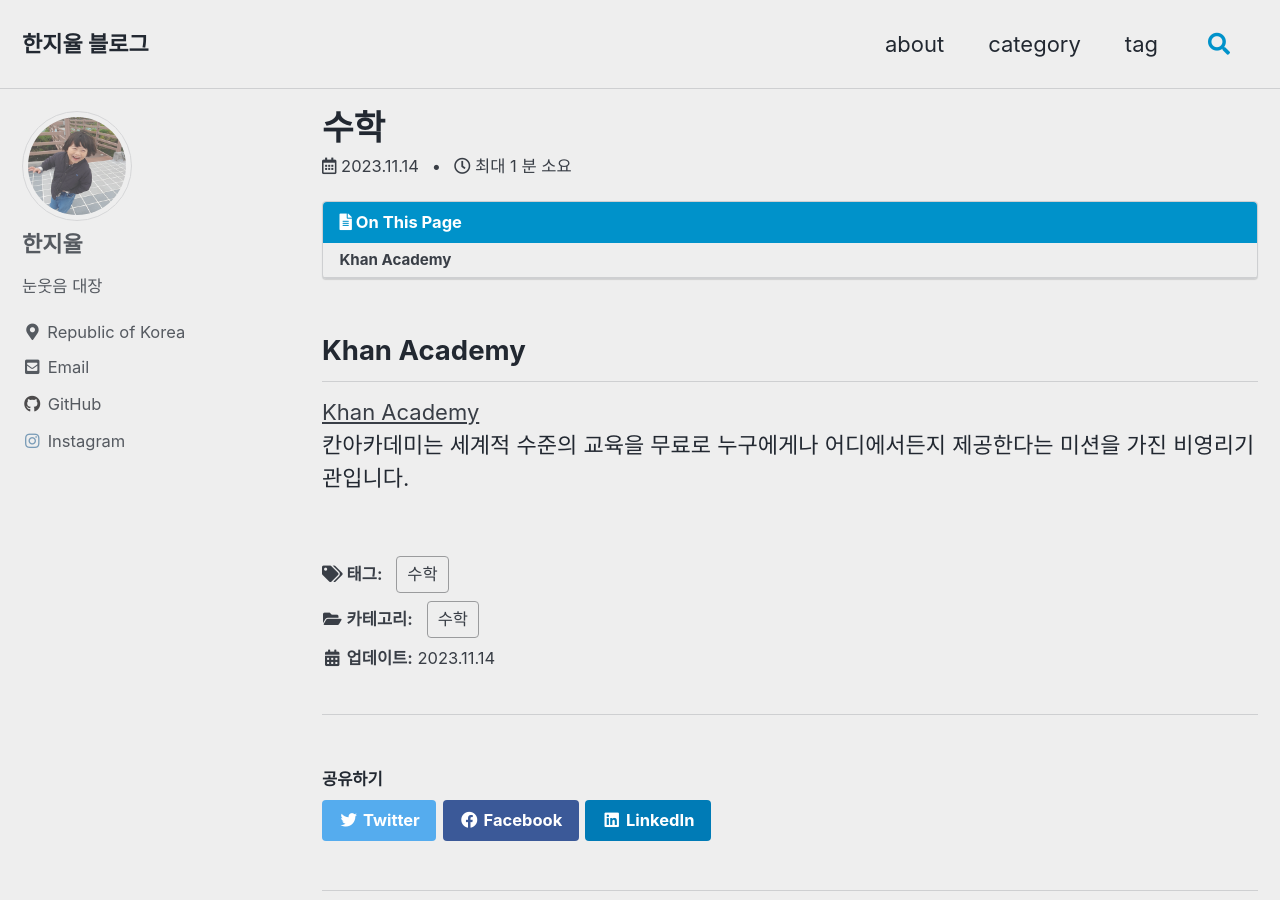
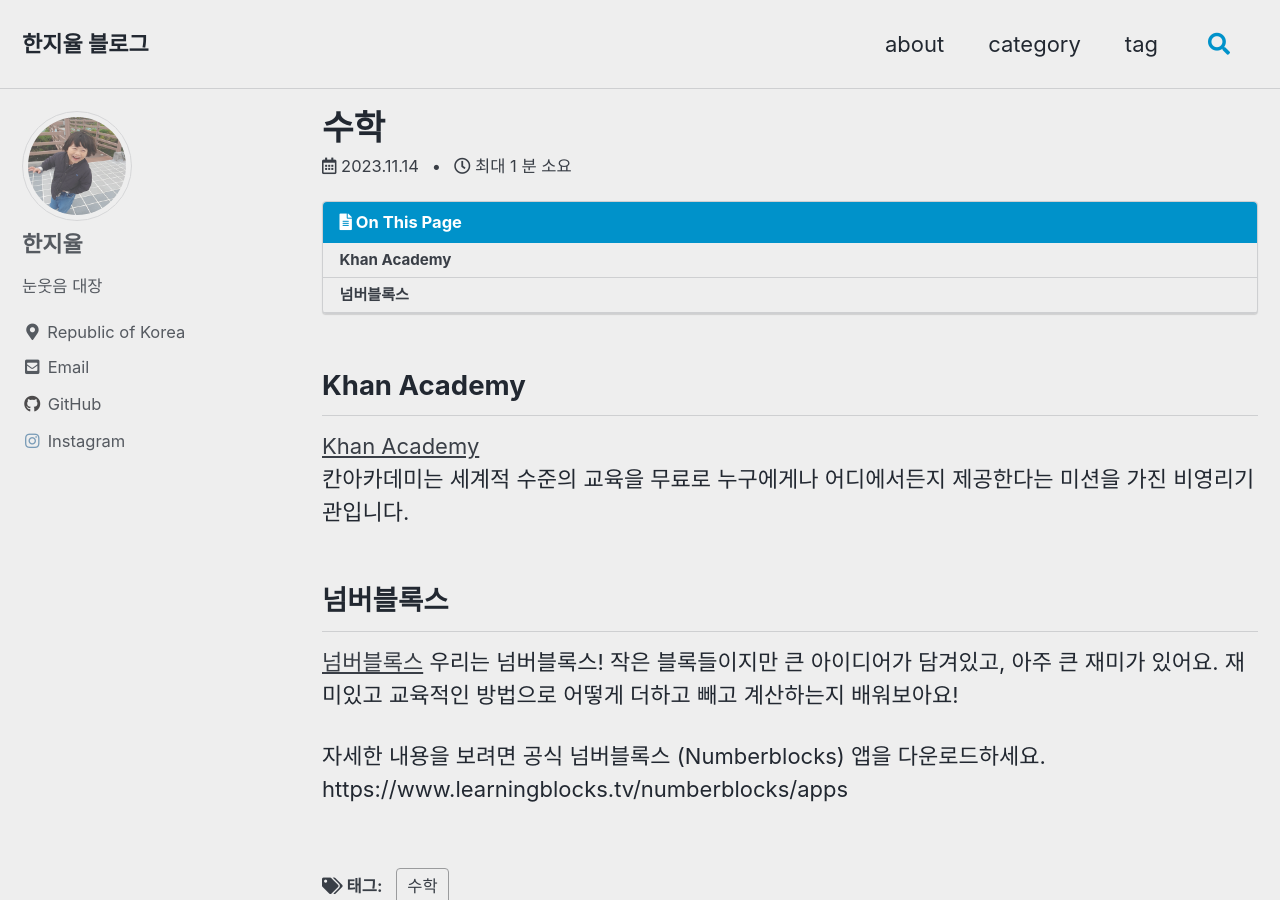
Before and after one commit to 9oodcat/9oodcat.github.io, a Jekyll site: the page built from _posts/math/2023-11-14-math.md, in a window 1280 px wide and 900 px high. Built offline with Jekyll 4.4.1, drawn with Linux system fonts in a browser that asks for light colours; cached includes are drawn as plain includes.

Commit message:
Update 2023-11-14-math.md

```diff
--- a/_posts/math/2023-11-14-math.md
+++ b/_posts/math/2023-11-14-math.md
@@ -11,6 +11,12 @@ toc_sticky: true
 ---
 
 ## Khan Academy
-
 [Khan Academy](https://ko.khanacademy.org/)
 칸아카데미는 세계적 수준의 교육을 무료로 누구에게나 어디에서든지 제공한다는 미션을 가진 비영리기관입니다.
+
+## 넘버블록스
+[넘버블록스](https://m.youtube.com/@numberblocks_kr)
+우리는 넘버블록스! 작은 블록들이지만 큰 아이디어가 담겨있고, 아주 큰 재미가 있어요. 재미있고 교육적인 방법으로 어떻게 더하고 빼고 계산하는지 배워보아요!
+
+자세한 내용을 보려면 공식 넘버블록스 (Numberblocks) 앱을 다운로드하세요.
+https://www.learningblocks.tv/numberblocks/apps
```
